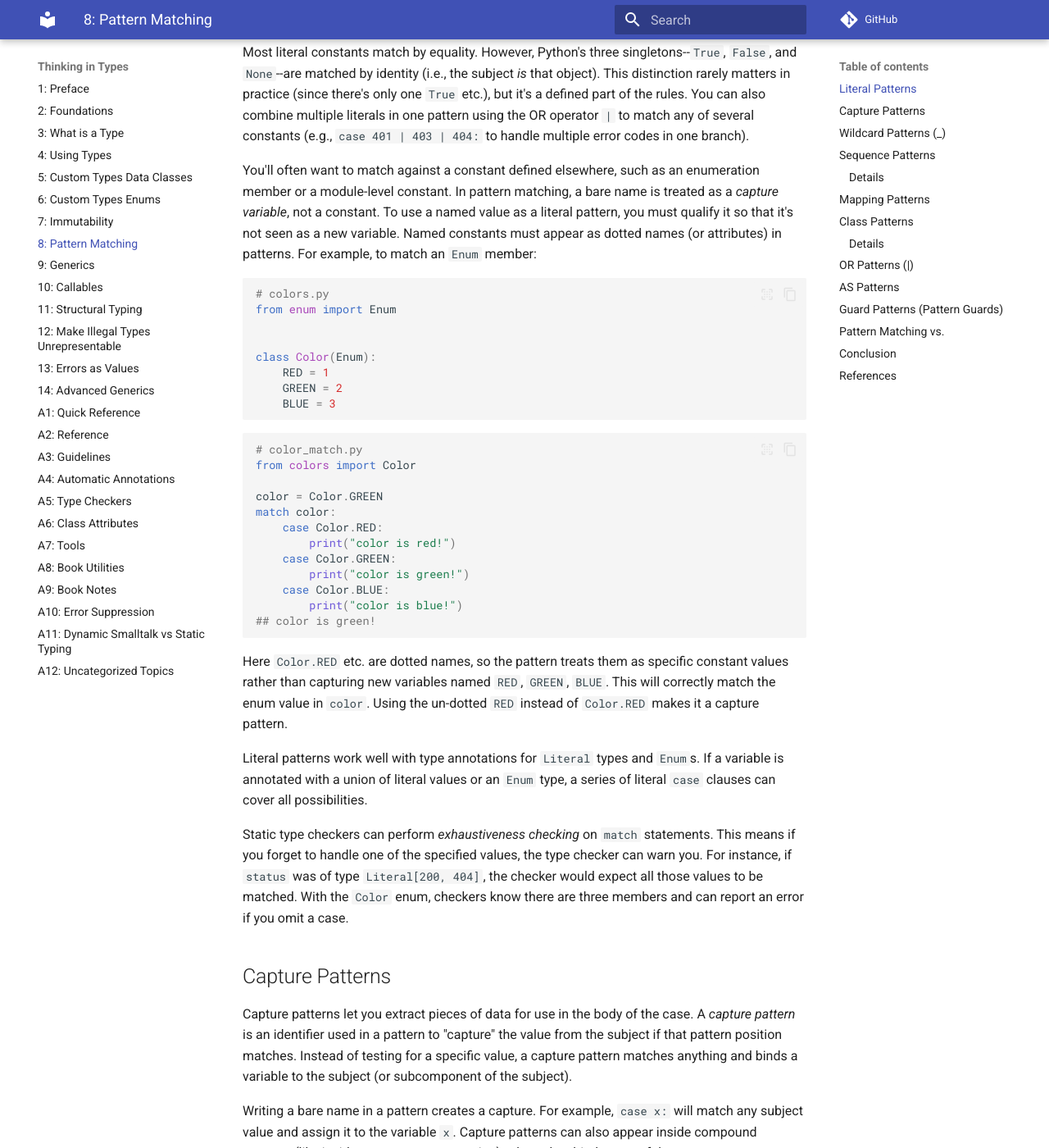
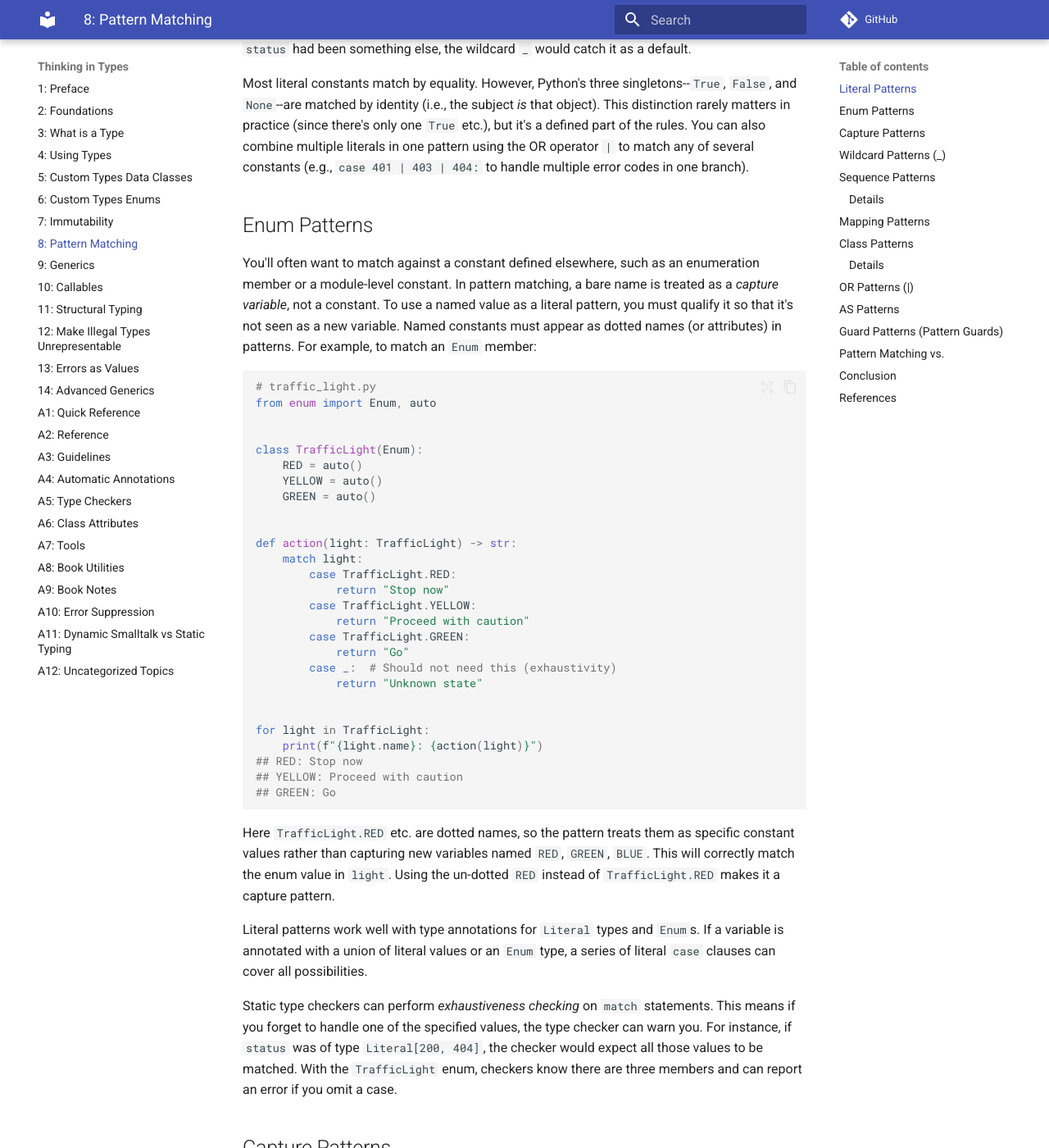
Before and after one commit to ThinkingInTypes/ThinkingInTypes.github.io, an MkDocs documentation site: the page built from Chapters/C08_Pattern_Matching.md, in a window 1280 px wide and 1400 px high, scrolled down 911 px. Shown: the whole window at 82% size. Built offline with MkDocs 1.6.1 and Material for MkDocs 9.7.7, drawn with Linux system fonts in a browser that asks for light colours; comment, search, counter and statistics services are not loaded; some of the changed text lies outside the part shown.

Commit message:
Update C08_Pattern_Matching.md

````diff
--- a/Chapters/C08_Pattern_Matching.md
+++ b/Chapters/C08_Pattern_Matching.md
@@ -26,6 +26,8 @@ match status:
         result = "Not Found"
     case _:
         result = "Unknown status"
+print(result)
+## Not Found
 ```
 
 The cases `200` and `404` are literal patterns.
@@ -36,7 +38,10 @@ If `status` had been something else, the wildcard `_` would catch it as a defaul
 Most literal constants match by equality.
 However, Python's three singletons--`True`, `False`, and `None`--are matched by identity (i.e., the subject _is_ that object).
 This distinction rarely matters in practice (since there's only one `True` etc.), but it's a defined part of the rules.
-You can also combine multiple literals in one pattern using the OR operator `|` to match any of several constants (e.g., `case 401 | 403 | 404:` to handle multiple error codes in one branch).
+You can also combine multiple literals in one pattern using the OR operator `|` to match any of several constants
+(e.g., `case 401 | 403 | 404:` to handle multiple error codes in one branch).
+
+## Enum Patterns
 
 You'll often want to match against a constant defined elsewhere, such as an enumeration member or a module-level constant.
 In pattern matching, a bare name is treated as a _capture variable_, not a constant.
@@ -45,34 +50,38 @@ Named constants must appear as dotted names (or attributes) in patterns.
 For example, to match an `Enum` member:
 
 ```python
-# colors.py
-from enum import Enum
+# traffic_light.py
+from enum import Enum, auto
 
 
-class Color(Enum):
-    RED = 1
-    GREEN = 2
-    BLUE = 3
+class TrafficLight(Enum):
+    RED = auto()
+    YELLOW = auto()
+    GREEN = auto()
+
+
+def action(light: TrafficLight) -> str:
+    match light:
+        case TrafficLight.RED:
+            return "Stop now"
+        case TrafficLight.YELLOW:
+            return "Proceed with caution"
+        case TrafficLight.GREEN:
+            return "Go"
+        case _:  # Should not need this (exhaustivity)
+            return "Unknown state"
+
+
+for light in TrafficLight:
+    print(f"{light.name}: {action(light)}")
+## RED: Stop now
+## YELLOW: Proceed with caution
+## GREEN: Go
 ```
 
-```python
-# color_match.py
-from colors import Color
-
-color = Color.GREEN
-match color:
-    case Color.RED:
-        print("color is red!")
-    case Color.GREEN:
-        print("color is green!")
-    case Color.BLUE:
-        print("color is blue!")
-## color is green!
-```
-
-Here `Color.RED` etc. are dotted names, so the pattern treats them as specific constant values rather than capturing new variables named `RED`, `GREEN`, `BLUE`.
-This will correctly match the enum value in `color`.
-Using the un-dotted `RED` instead of `Color.RED` makes it a capture pattern.
+Here `TrafficLight.RED` etc. are dotted names, so the pattern treats them as specific constant values rather than capturing new variables named `RED`, `GREEN`, `BLUE`.
+This will correctly match the enum value in `light`.
+Using the un-dotted `RED` instead of `TrafficLight.RED` makes it a capture pattern.
 
 Literal patterns work well with type annotations for `Literal` types and `Enum`s.
 If a variable is annotated with a union of literal values or an `Enum` type, a series of literal `case` clauses can cover all possibilities.
@@ -80,7 +89,7 @@ If a variable is annotated with a union of literal values or an `Enum` type, a s
 Static type checkers can perform _exhaustiveness checking_ on `match` statements.
 This means if you forget to handle one of the specified values, the type checker can warn you.
 For instance, if `status` was of type `Literal[200, 404]`, the checker would expect all those values to be matched.
-With the `Color` enum, checkers know there are three members and can report an error if you omit a case.
+With the `TrafficLight` enum, checkers know there are three members and can report an error if you omit a case.
 
 ## Capture Patterns
 
@@ -693,15 +702,30 @@ For example:
 
 ```python
 # example_16.py
-from colors import Color
+from enum import Enum
+
+
+class Color(Enum):
+    RED = 1
+    GREEN = 2
+    BLUE = 3
 
 
 def handle_color(color: Color):
     match color:
         case Color.RED | Color.GREEN | Color.BLUE:
-            ...  # handle known colors
-        case _ as unknown:
-            raise ValueError(f"Unknown color: {unknown}")
+            print(f"Color is {color.name.lower()}")
+        # Exhaustiveness produces: "code is unreachable":
+        # // Need a different example
+        # case _ as unknown:
+        #     raise ValueError(f"Unknown color: {unknown}")
+
+
+for color in Color:
+    handle_color(color)
+## Color is red
+## Color is green
+## Color is blue
 ```
 
 Here, `_ as unknown` catches anything not handled and gives it the name `unknown` so we can include it in the error message.
````
Also changed, not shown: other parts of Chapters/C08_Pattern_Matching.md (+3 -3 lines).
